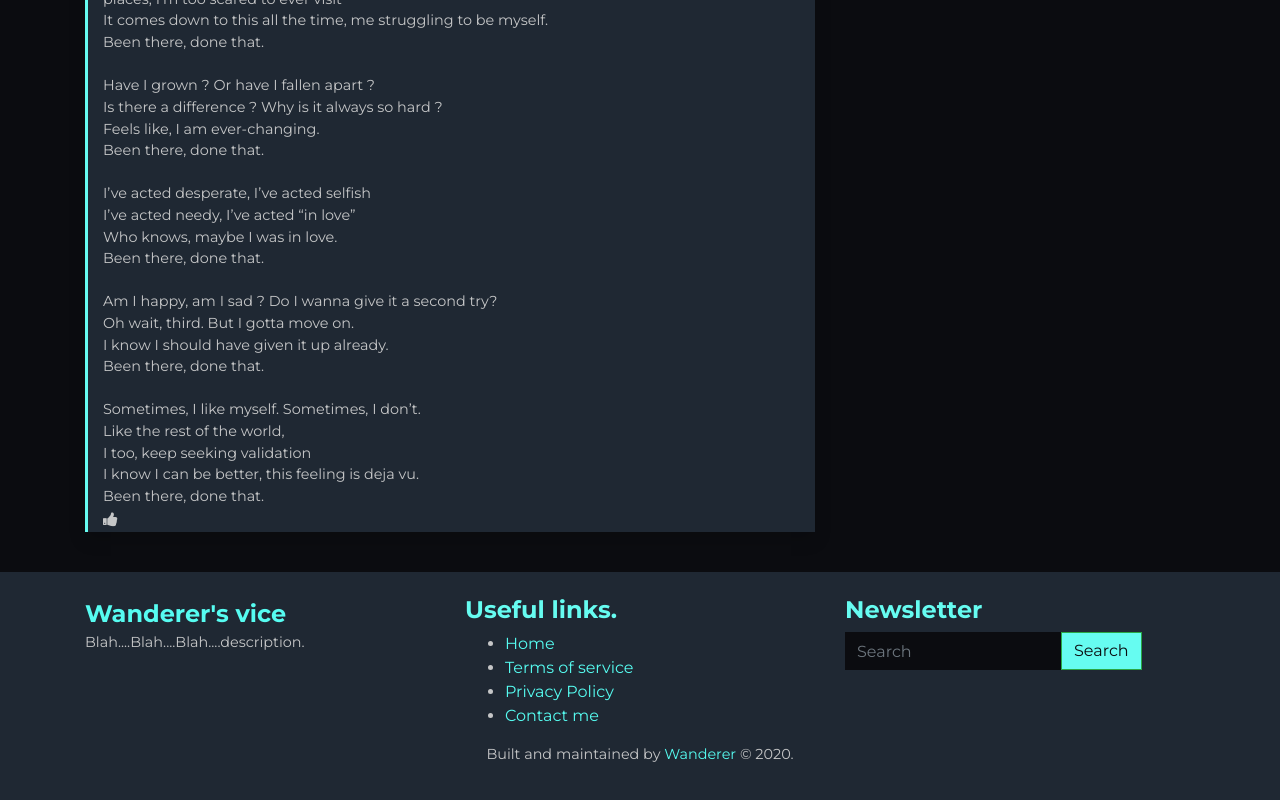
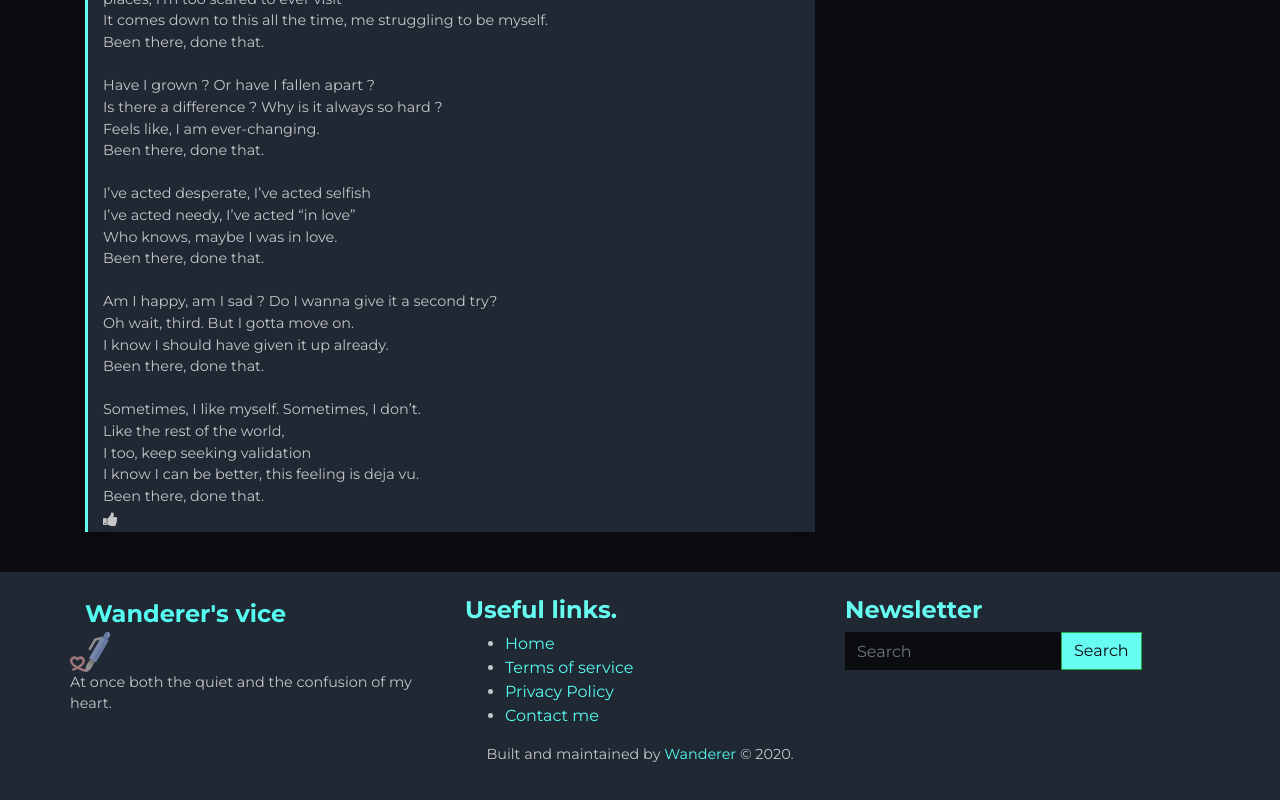
Before and after one commit to avantikasparihar/web-log, a plain HTML site: page index.html in a window 1280 px wide. Shown: the part 2079-2879 px from the top of the page. Drawn offline with nearby package versions, Linux system fonts and the light colour scheme.

Commit message:
modifying description

```diff
--- a/index.html
+++ b/index.html
@@ -281,7 +281,13 @@
             <div class="row">
                 <div class="col-md-4">
                     <a class="footer-logo" href="">Wanderer's vice</a>
-                    <p>Blah....Blah....Blah....description.</p>
+                   <div class="row">
+
+
+                        <img src="images/pen.svg" alt="A" width="40" height="40" class="d-inline-block align-top" alt="" loading="lazy">
+
+                        <p>At once both the quiet and the confusion of my heart.</p>
+                    </div>
                 </div>
                 <div class="col-md-4">
                     <h4>Useful links.</h4>
```
